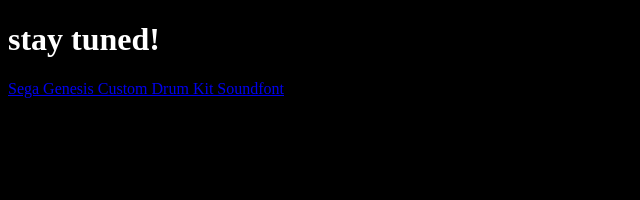
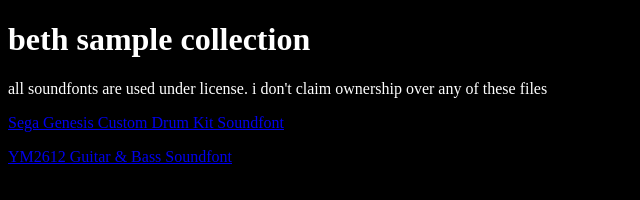
Before and after one commit to maccawtpi/maccawtpi.github.io, a plain HTML site: page index.html in a window 1280 px wide. Shown: the whole page, without its empty margins (0-640 px from the left). Drawn offline with Linux system fonts and the light colour scheme.

Commit message:
Update index.html

```diff
--- a/index.html
+++ b/index.html
@@ -1,7 +1,7 @@
 <!DOCTYPE html>
 <html>
   <head>
-    <title>sample collection</title>
+    <title>beth's sample collection</title>
     <style>
       body {
         background-color: black;
@@ -10,9 +10,9 @@
     </style>
   </head>
   <body>
-    <h1>stay tuned!</h1>
-    <p>
-      <a href="SegaGenesisCustomDrumKitSoundfont/index.html">Sega Genesis Custom Drum Kit Soundfont</a>
-    </p>
+    <h1>beth sample collection</h1>
+    <p>all soundfonts are used under license. i don't claim ownership over any of these files</p>
+    <p><a href="SegaGenesisCustomDrumKitSoundfont/index.html">Sega Genesis Custom Drum Kit Soundfont</a></p>
+    <p><a href="YM2612GuitarBassSoundfont/index.html">YM2612 Guitar & Bass Soundfont</a></p>
   </body>
 </html>
```
